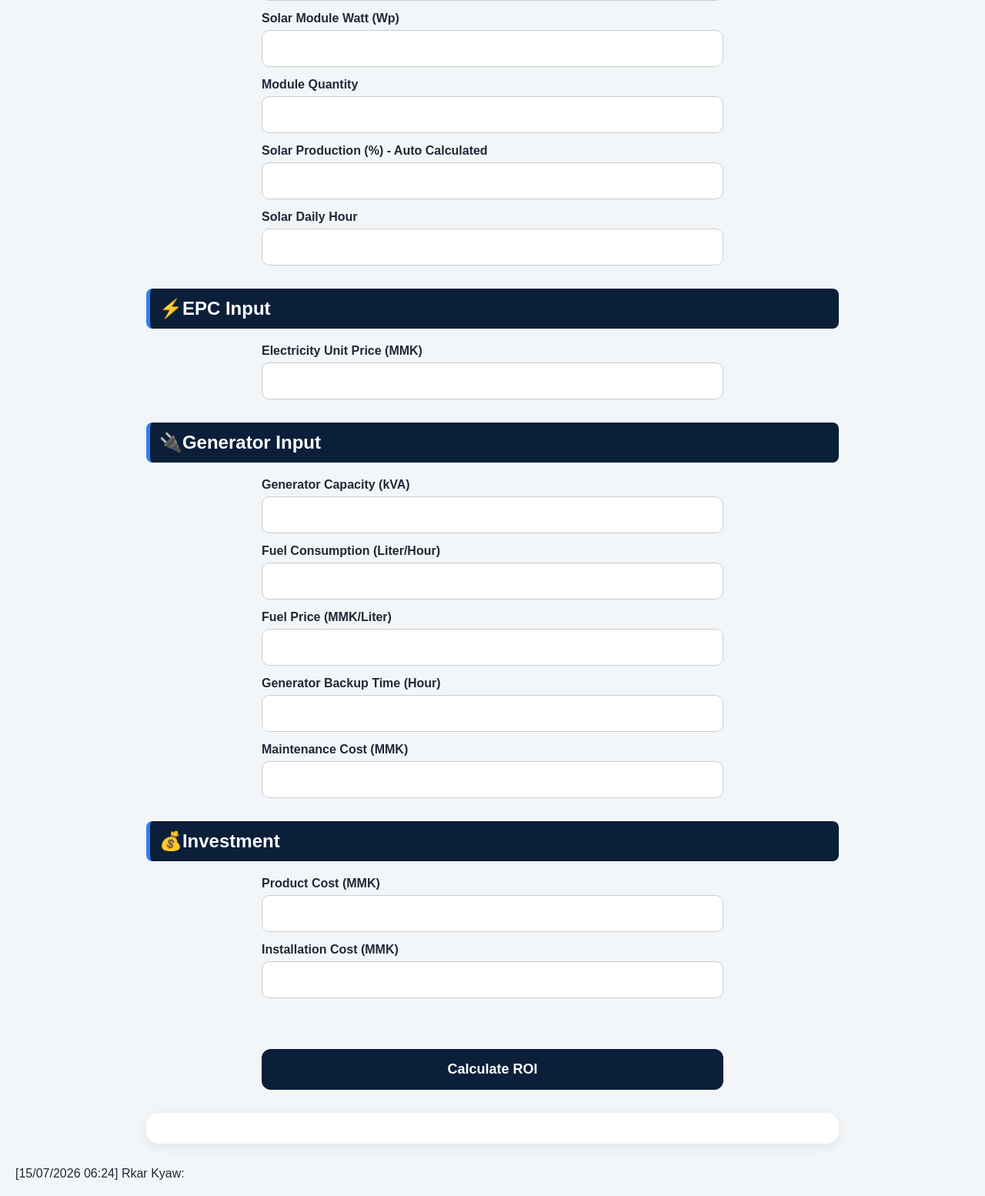
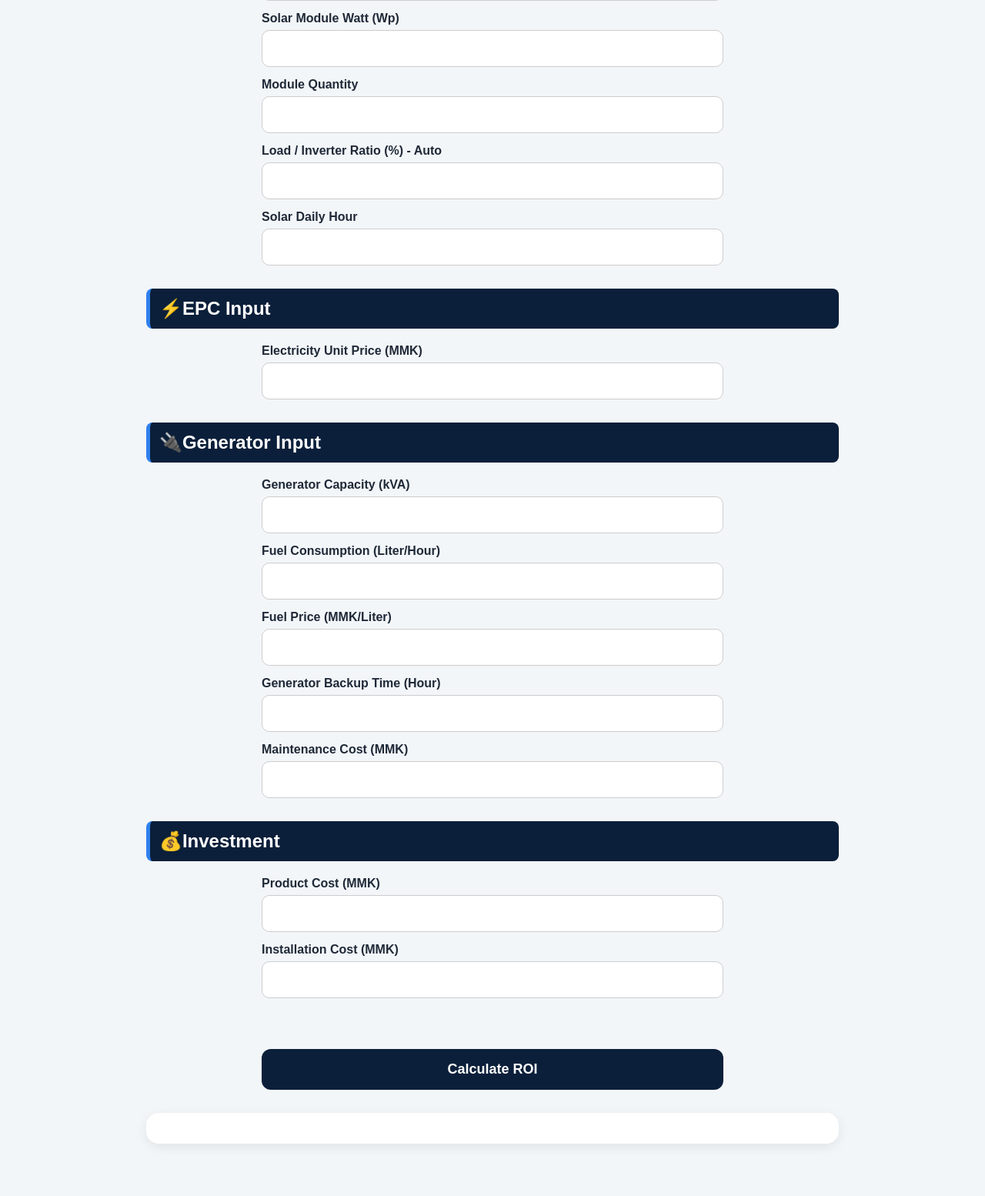
Before and after one commit to kyawrkar13-sys/Rkar-Kyaw, a Flask app: page / in a window 1280 px wide. Shown: the part 338-1892 px from the top of the page at 77% size. After the commit the page ends 1825 px from the top, so only its background shows below. Run offline with Flask 3, Linux system fonts and the light colour scheme.

Commit message:
Update index.html

```diff
--- a/templates/index.html
+++ b/templates/index.html
@@ -26,7 +26,7 @@
 <label>Module Quantity</label>
 <input type="number" id="moduleQty">
 
-<label>Solar Production (%) - Auto Calculated</label>
+<label>Load / Inverter Ratio (%) - Auto</label>
 <input type="number" id="solarPercent" readonly>
 
 <label>Solar Daily Hour</label>
@@ -75,7 +75,7 @@
 
 
 
-[15/07/2026 06:24] Rkar Kyaw: <script>
+    <script>
 
 function calculate() {
 
@@ -129,25 +129,23 @@ function calculate() {
         (moduleWp * moduleQty) / 1000;
 
 
-    // Solar Production %
-    // Example: 15 ÷ 60 × 100 = 25%
+   // Load / Inverter Ratio (%)
+// Example: 15 / 60 × 100 = 25%
 const solarPercent =
     (fullLoad / inverter) * 100;
 
-
-    // Show calculated percentage
 document.getElementById("solarPercent").value =
     solarPercent.toFixed(2);
 
 
-    // Solar Production Power
-    // Example: 60 × 25% = 15 kW
+// Available usable solar power
+// PV Size, Inverter Size, Full Load ထဲက
+// အငယ်ဆုံး power ကို အသုံးပြုမယ်
 const solarPower =
-        inverter * (solarPercent / 100);
+    Math.min(fullLoad, solarSize, inverter);
 
 
 // Daily Solar Energy
-    // Example: 15 × 3.5 = 52.5 kWh
 const dailySolarEnergy =
     solarPower * solarHour;
 
```
Lines whose indentation alone changed are shown as unchanged.
